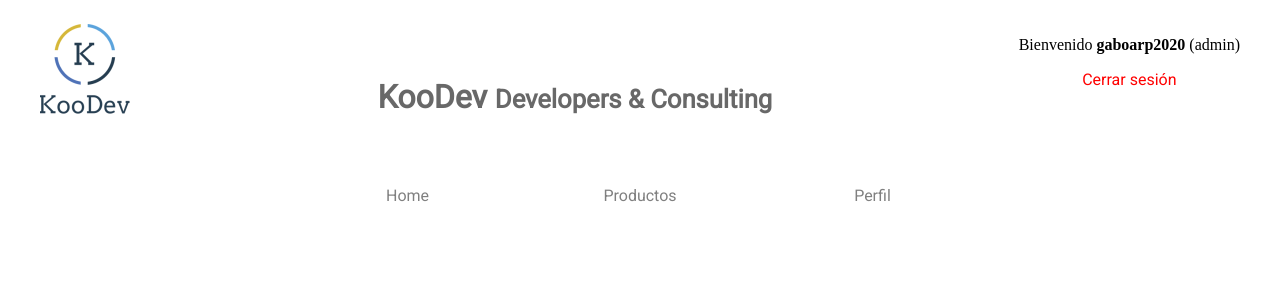
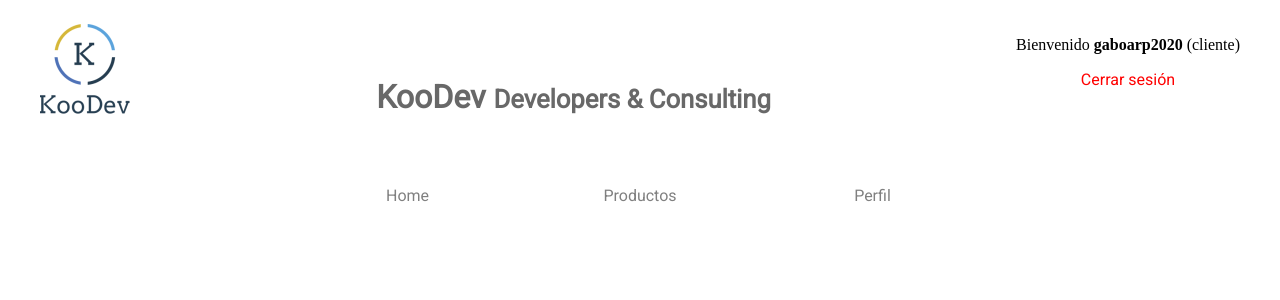
Before and after one commit to gaboarp2020/KooDev-Project, a PHP site: page /Views/client.php in a window 1280 px wide. Shown: the top 300 px of the page. Run offline with PHP 8.4, Linux system fonts and the light colour scheme; a user stored in the database is signed in; some web fonts are replaced.

Commit message:
Tittle position changes

```diff
--- a/Views/client.php
+++ b/Views/client.php
@@ -37,7 +37,7 @@
             <div class="user-info">
                 <!-- logged in user information -->
                 <?php  if (isset($_SESSION['username'])) : ?>
-                    <p>Bienvenido <strong><?php echo $_SESSION['username']; ?></strong> (admin)</p>
+                    <p>Bienvenido <strong><?php echo $_SESSION['username']; ?></strong> (cliente)</p>
                     <p> <a href="../index.php?logout='1'" style="color: red;">Cerrar sesión</a> </p>
                 <?php endif ?>
             </div>
--- a/styles/font.css
+++ b/styles/font.css
@@ -5,7 +5,7 @@
 }
 
 p {
-    font-family: 'BebasNeueRegular';
+    font-family: 'BebasNeueRegular', serif, sans-serif;
 }
 
 header h1 span {
--- a/styles/main.css
+++ b/styles/main.css
@@ -1,7 +1,7 @@
 
 /* Header Stylesheets */
 .user-info {
-    min-width: 200px;
+    min-width: 91px;
     text-align: center;
 }
 
```
